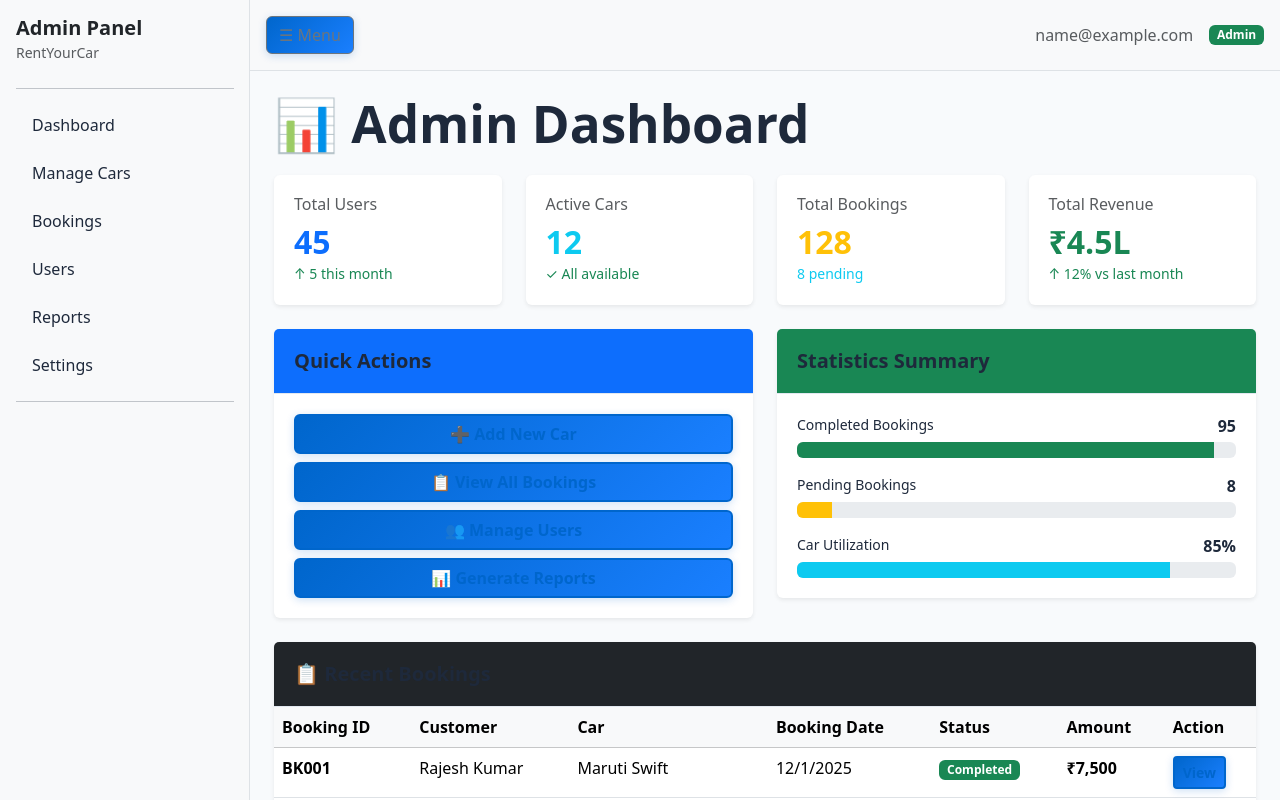
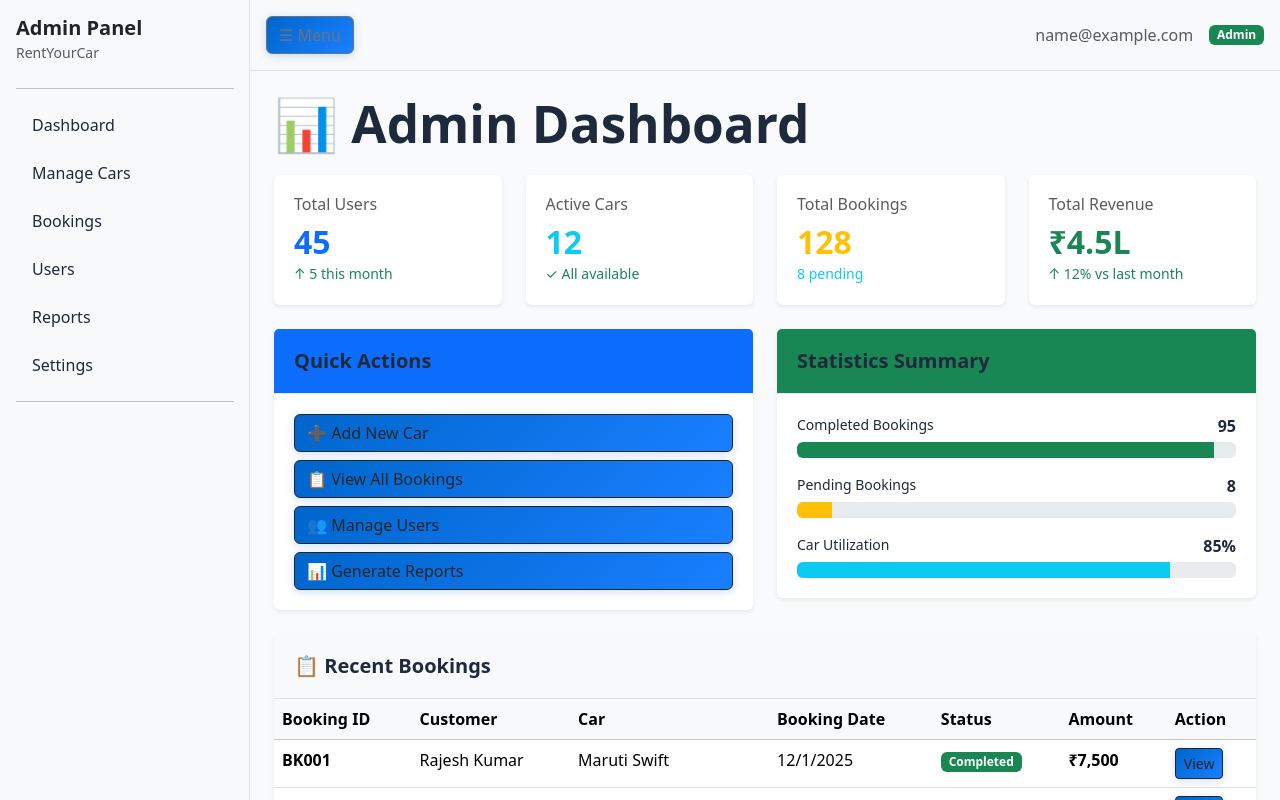
Before and after one commit to car-rental-system-team4/frontend, a React (Vite) app: page /admin/dashboard in a window 1280 px wide. Shown: the top 800 px of the page. Built offline with nearby package versions, Linux system fonts and the light colour scheme; sample sign-in values are in the browser's storage.

Commit message:
feat(admin): create admin dashboard with analytics cards and recent bookings table

```diff
--- a/src/pages/Admin/AdminDashboard.jsx
+++ b/src/pages/Admin/AdminDashboard.jsx
@@ -46,7 +46,7 @@ export default function AdminDashboard() {
   ]);
 
   const getStatusBadge = (status) => {
-    switch(status) {
+    switch (status) {
       case 'Completed':
         return <span className="badge bg-success">Completed</span>;
       case 'Pending':
@@ -114,10 +114,10 @@ export default function AdminDashboard() {
             </div>
             <div className="card-body">
               <div className="d-grid gap-2">
-                <button className="btn btn-outline-primary">➕ Add New Car</button>
-                <button className="btn btn-outline-primary">📋 View All Bookings</button>
-                <button className="btn btn-outline-primary">👥 Manage Users</button>
-                <button className="btn btn-outline-primary">📊 Generate Reports</button>
+                <button className="btn btn-outline-dark text-start">➕ Add New Car</button>
+                <button className="btn btn-outline-dark text-start">📋 View All Bookings</button>
+                <button className="btn btn-outline-dark text-start">👥 Manage Users</button>
+                <button className="btn btn-outline-dark text-start">📊 Generate Reports</button>
               </div>
             </div>
           </div>
@@ -165,8 +165,8 @@ export default function AdminDashboard() {
 
       {/* Recent Bookings */}
       <div className="card shadow-sm border-0">
-        <div className="card-header bg-dark text-white">
-          <h5 className="mb-0">📋 Recent Bookings</h5>
+        <div className="card-header bg-light text-dark border-bottom">
+          <h5 className="mb-0 fw-bold">📋 Recent Bookings</h5>
         </div>
         <div className="card-body p-0">
           <div className="table-responsive">
@@ -192,7 +192,7 @@ export default function AdminDashboard() {
                     <td>{getStatusBadge(booking.status)}</td>
                     <td><strong>₹{booking.amount.toLocaleString()}</strong></td>
                     <td>
-                      <button className="btn btn-sm btn-outline-primary">View</button>
+                      <button className="btn btn-sm btn-outline-dark">View</button>
                     </td>
                   </tr>
                 ))}
```
